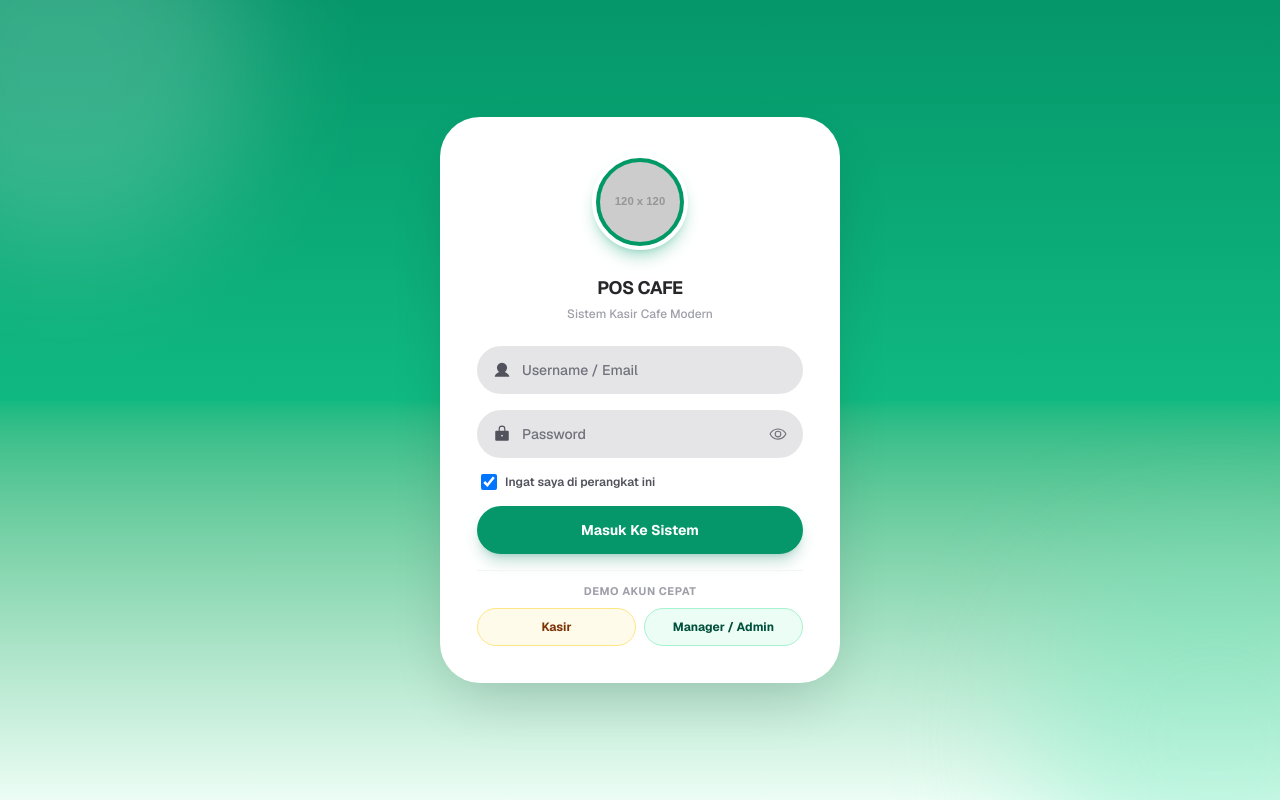
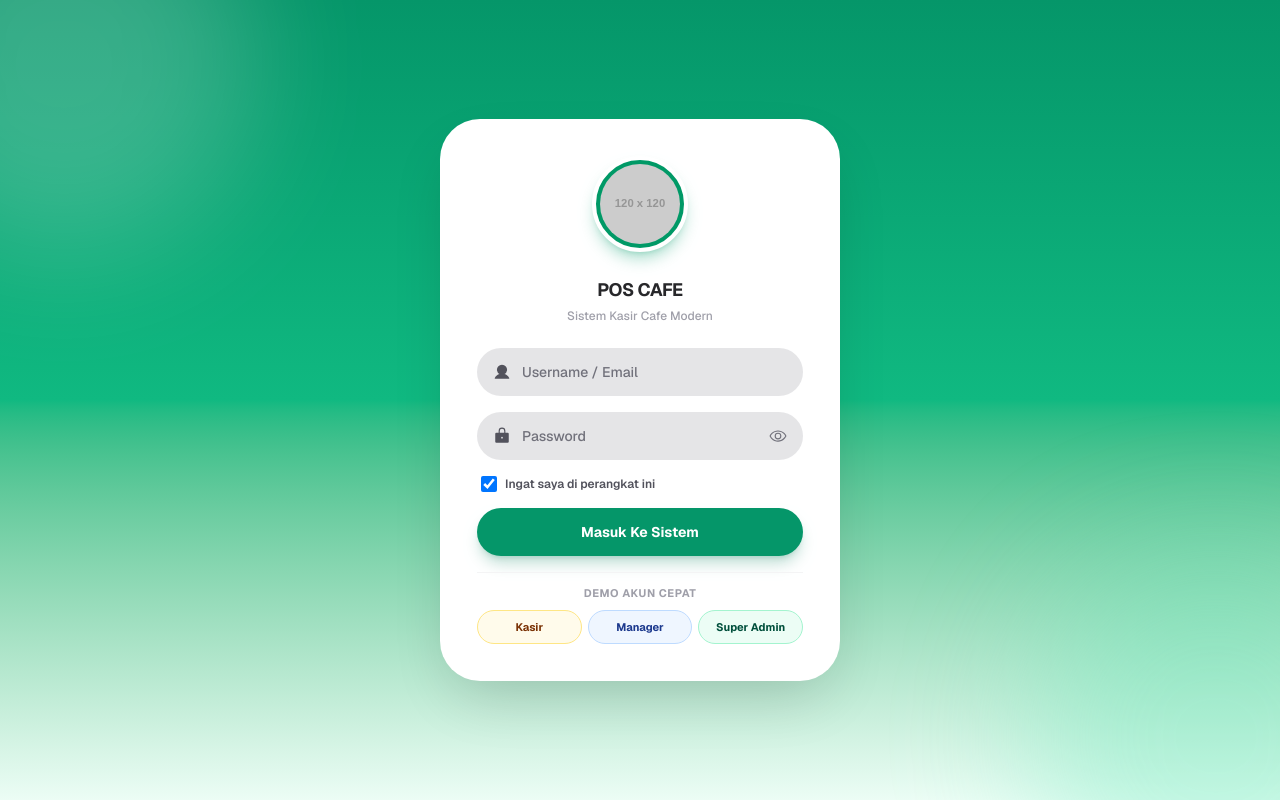
Before and after one commit to athuridha/POS-System, a React (Vite) app: page /login in a window 1280 px wide. Built offline with nearby package versions, Linux system fonts and the light colour scheme.

Commit message:
Provide 3 separate demo buttons for Kasir, Manager, and Super Admin roles in LoginPage.tsx

```diff
--- a/src/pages/LoginPage.tsx
+++ b/src/pages/LoginPage.tsx
@@ -137,23 +137,30 @@ export default function LoginPage() {
             )}
           </button>
 
-          {/* Quick Demo Login Accounts */}
+          {/* Quick Demo Login Accounts (3 Separate Role Buttons) */}
           <div className="pt-3 border-t border-zinc-100 space-y-2">
             <p className="text-[11px] font-extrabold text-center text-zinc-400 uppercase tracking-wider">Demo Akun Cepat</p>
-            <div className="grid grid-cols-2 gap-2">
+            <div className="grid grid-cols-3 gap-1.5">
               <button
                 type="button"
-                onClick={() => { setUsername('kasir'); setPassword('kasir123'); }}
-                className="py-2.5 px-3 rounded-full bg-amber-50 hover:bg-amber-100 text-amber-900 border border-amber-200 text-xs font-extrabold transition-all text-center cursor-pointer active:scale-95"
+                onClick={() => { setUsername('kasir1'); setPassword('kasir123'); }}
+                className="py-2 px-2 rounded-full bg-amber-50 hover:bg-amber-100 text-amber-900 border border-amber-200 text-[11px] font-extrabold transition-all text-center cursor-pointer active:scale-95"
               >
                 Kasir
               </button>
               <button
                 type="button"
+                onClick={() => { setUsername('manager'); setPassword('manager123'); }}
+                className="py-2 px-2 rounded-full bg-blue-50 hover:bg-blue-100 text-blue-900 border border-blue-200 text-[11px] font-extrabold transition-all text-center cursor-pointer active:scale-95"
+              >
+                Manager
+              </button>
+              <button
+                type="button"
                 onClick={() => { setUsername('superadmin'); setPassword('admin123'); }}
-                className="py-2.5 px-3 rounded-full bg-emerald-50 hover:bg-emerald-100 text-emerald-900 border border-emerald-200 text-xs font-extrabold transition-all text-center cursor-pointer active:scale-95"
+                className="py-2 px-2 rounded-full bg-emerald-50 hover:bg-emerald-100 text-emerald-900 border border-emerald-200 text-[11px] font-extrabold transition-all text-center cursor-pointer active:scale-95"
               >
-                Manager / Admin
+                Super Admin
               </button>
             </div>
           </div>
```
